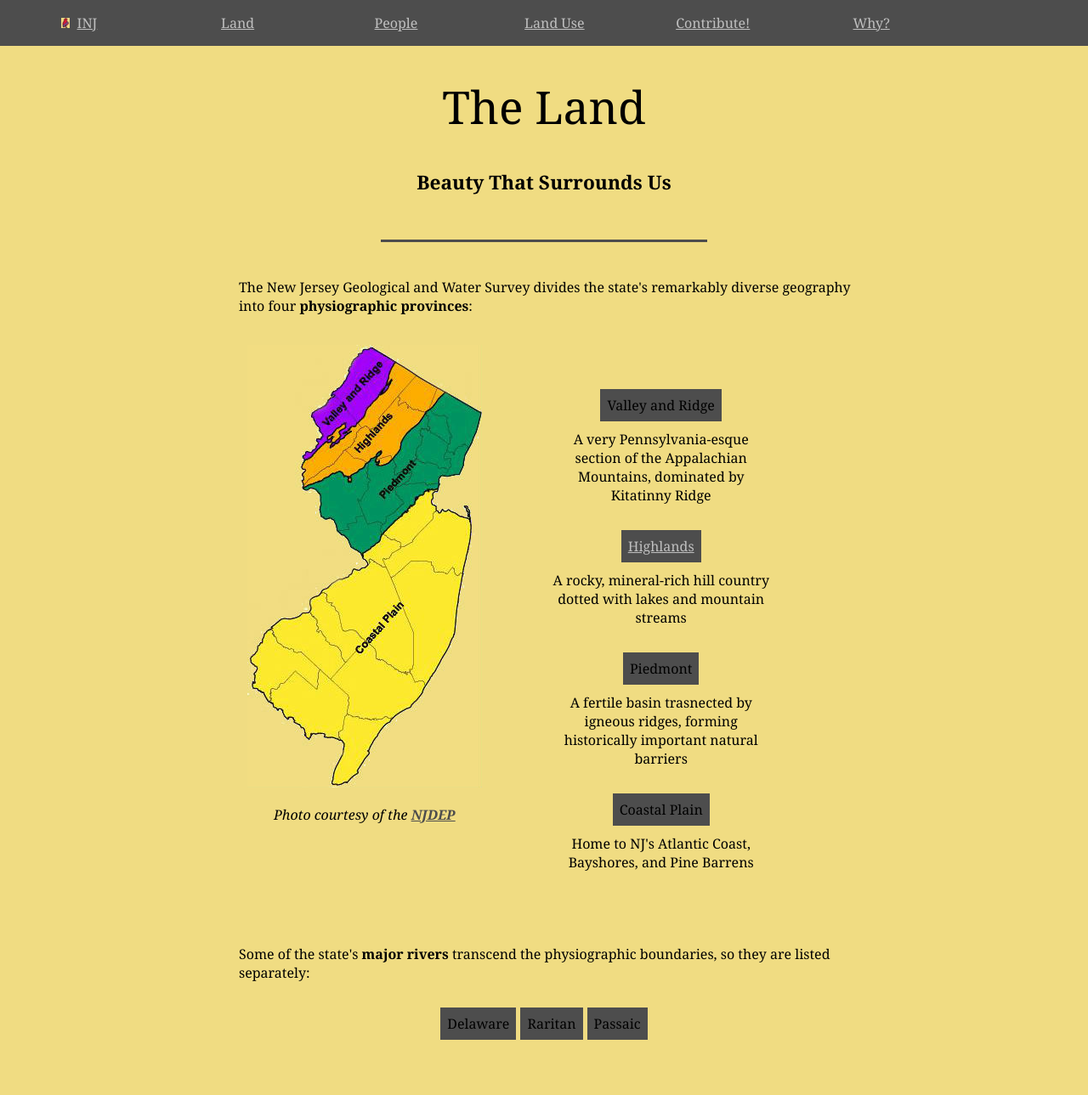
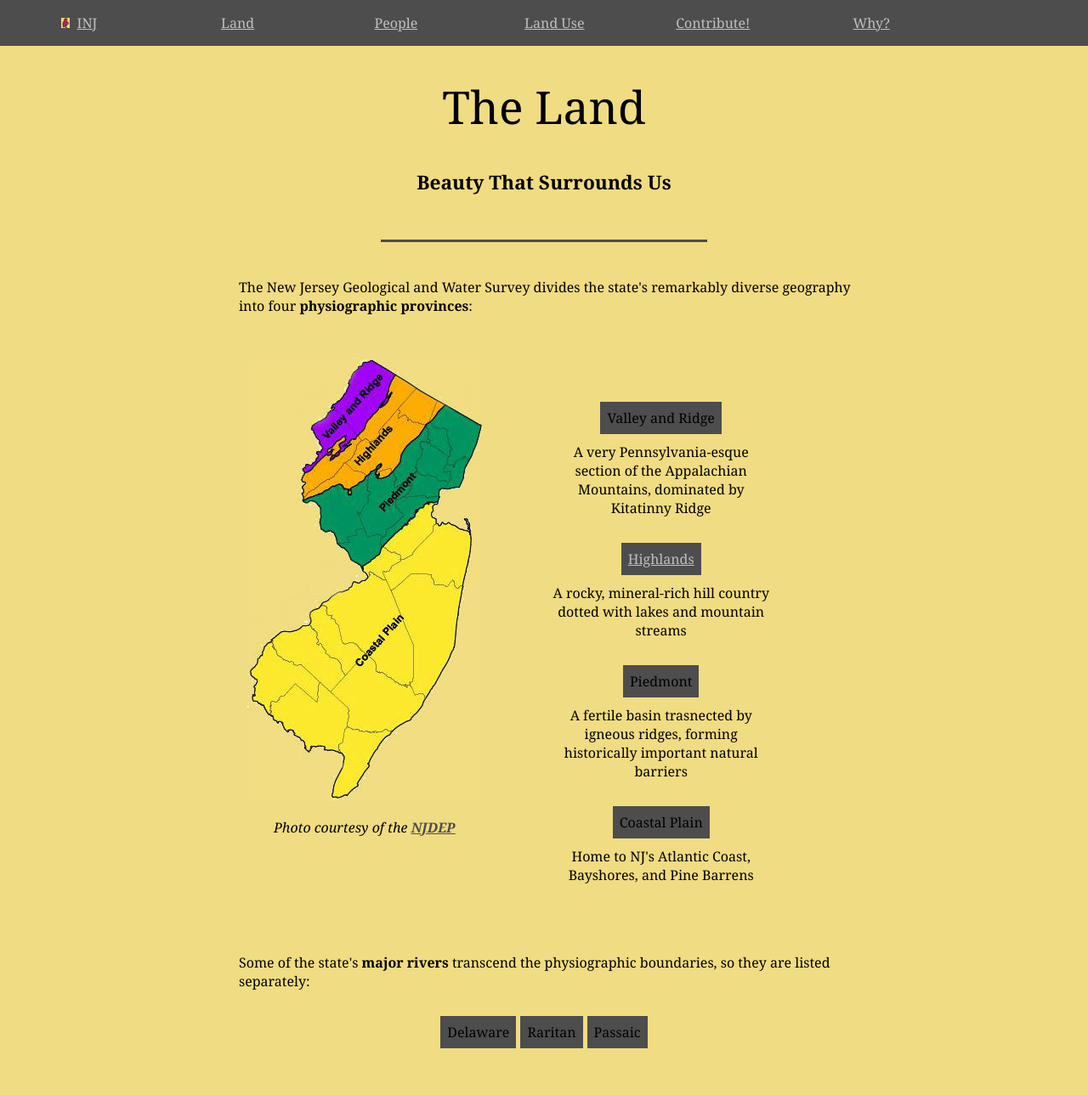
Before and after one commit to jonfried/oakafee.github.io, a Jekyll site: the page built from land.html, in a window 1280 px wide. Shown: the whole page at 85% size. Built offline with Jekyll 4.4.1, drawn with Linux system fonts in a browser that asks for light colours.

Commit message:
Update style.css

```diff
--- a/styles/style.css
+++ b/styles/style.css
@@ -246,9 +246,9 @@ div.land p {
 }
 #land-intro-text {
 	margin-left: 25px;
-	margin-bottom: 35px;
+	margin-bottom: 50px;
 }
 #land-rivers-text {
-	margin-top: 70px;
+	margin-top: 65px;
 	margin-left: 25px;
 }
```
